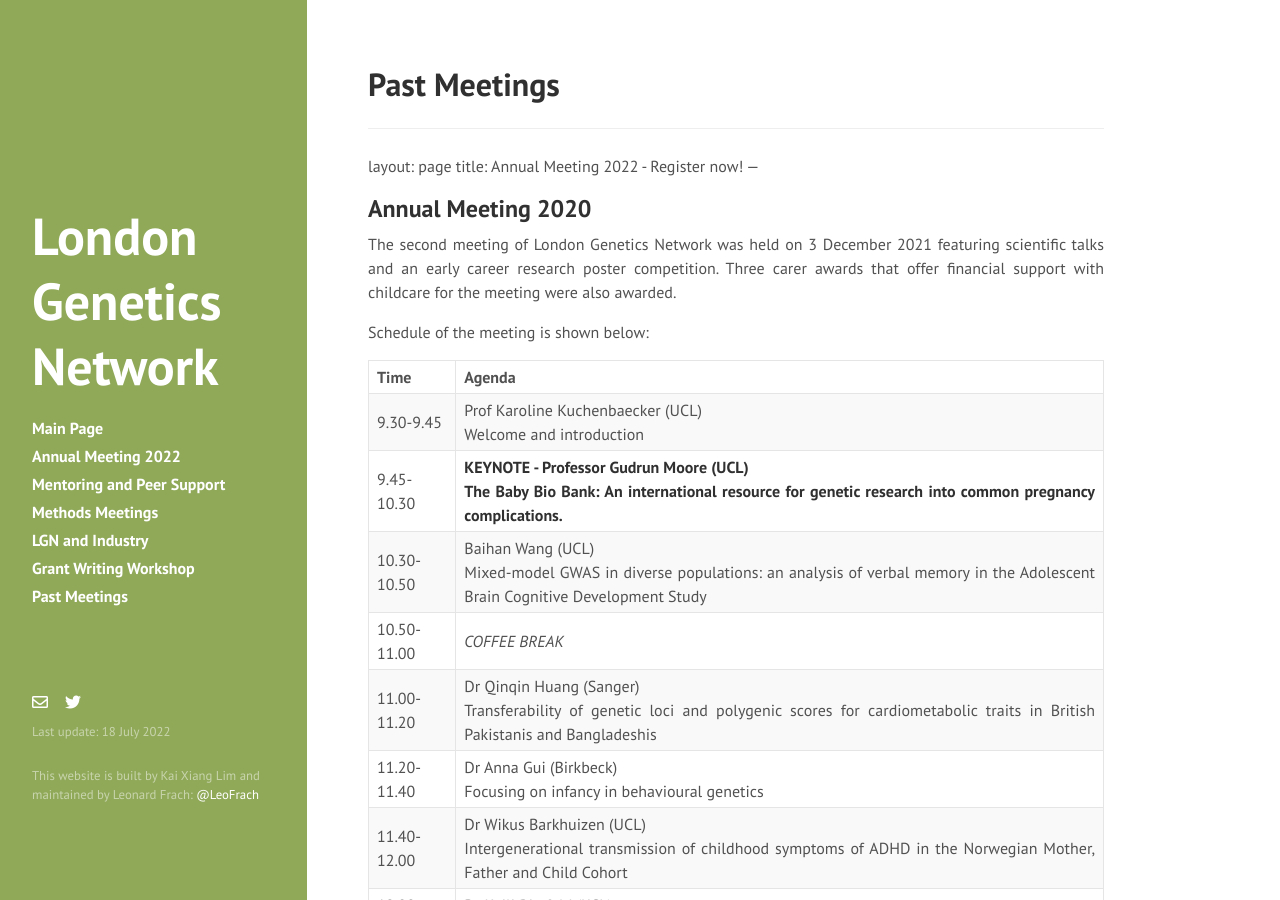
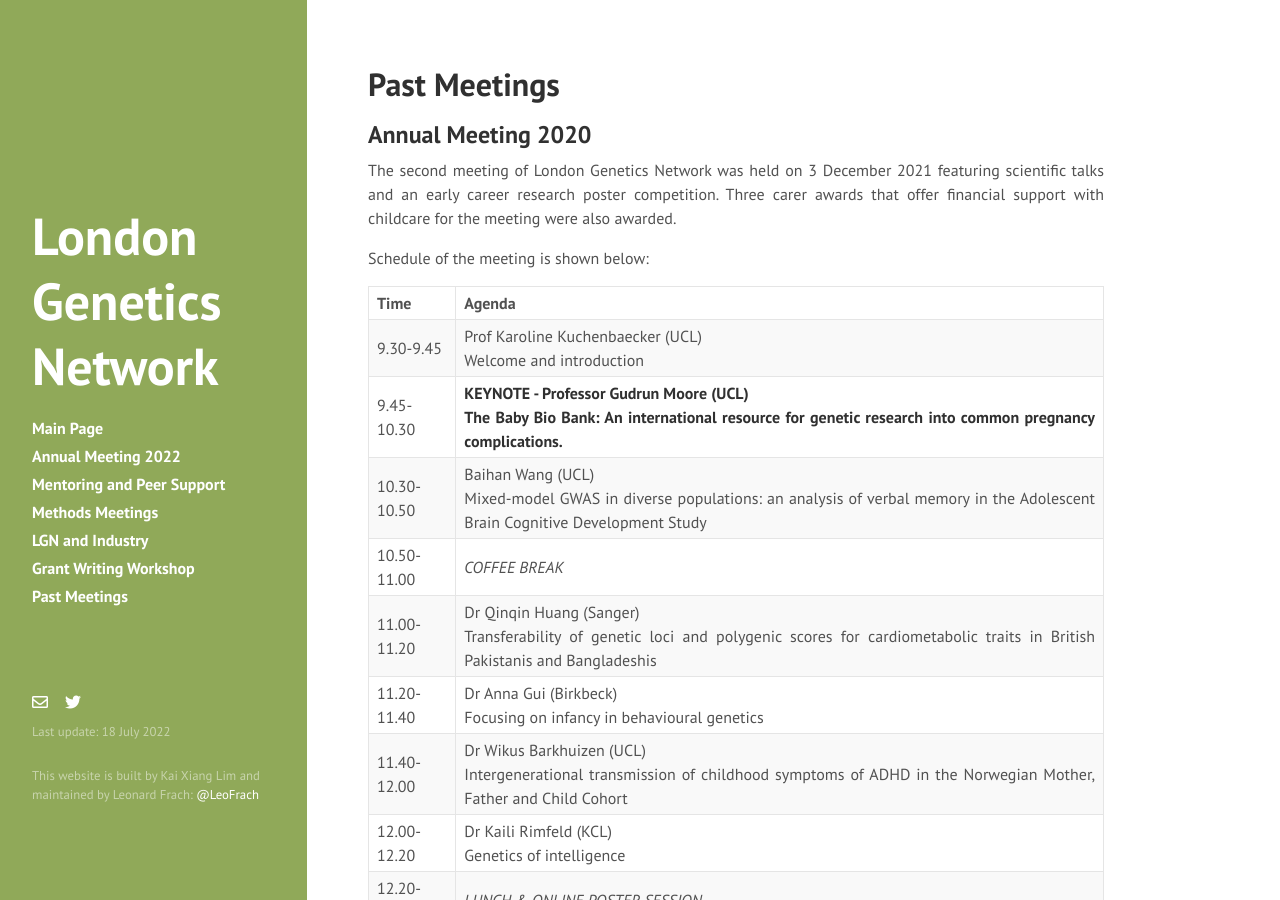
Before and after one commit to kai-lim/LondonGeneticsNetwork, a Jekyll site: the page built from pastMeetings.md, in a window 1280 px wide and 900 px high. Built offline with Jekyll 4.4.1, drawn with Linux system fonts in a browser that asks for light colours; nearby versions of some CDN libraries; a style sheet for code colours, icons or effects is not loaded.

Commit message:
Updated past meeting

```diff
--- a/pastMeetings.md
+++ b/pastMeetings.md
@@ -1,11 +1,6 @@
 ---
 layout: page
 title: Past Meetings
----
-
----
-layout: page
-title: Annual Meeting 2022 - Register now!
 ---
 
 ## Annual Meeting 2020
```
